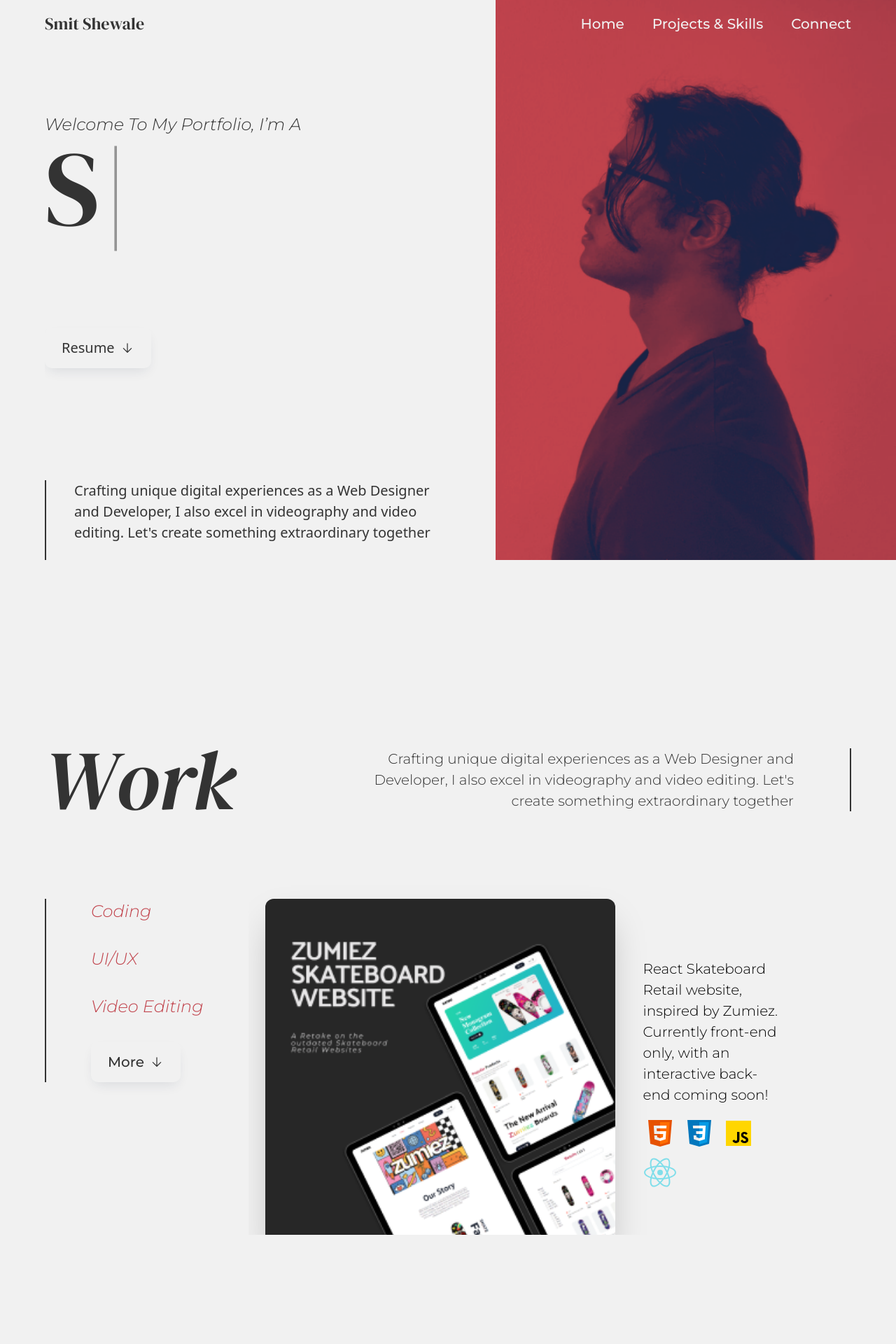
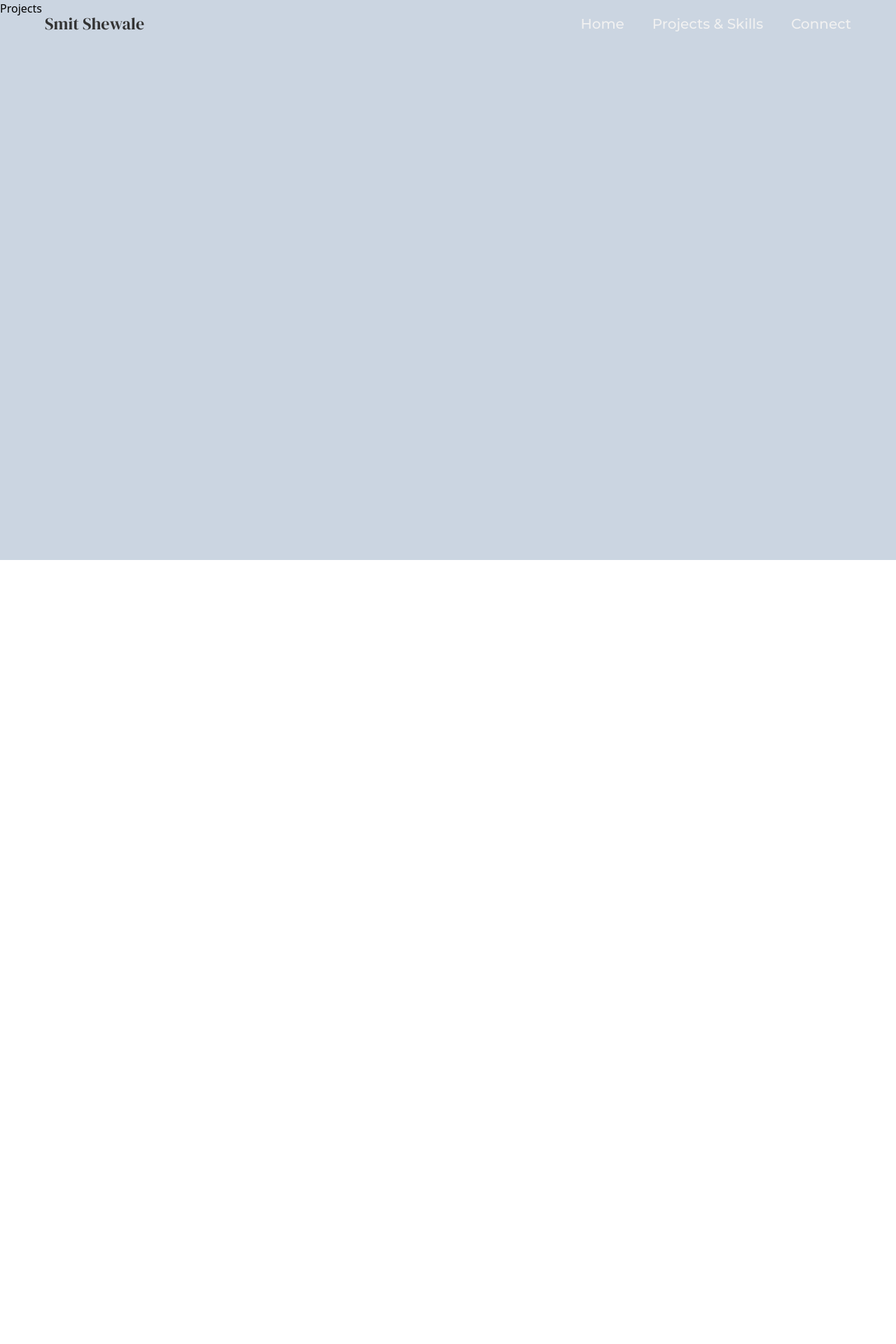
Before and after one commit to smit2308/portfolioWebsite, a React (Vite) app: page /projects in a window 1280 px wide. Shown: the top 1920 px of the page at 70% size. After the commit the page ends 800 px from the top, so only its background shows below. Built offline with nearby package versions, Linux system fonts and the light colour scheme.

Commit message:
minor fixes

```diff
--- a/src/App.jsx
+++ b/src/App.jsx
@@ -1,21 +1,30 @@
 import React from "react"
 import {Routes, Route} from "react-router-dom"
-import {Home, Projects, Connect} from "./sections"
+import {Hero, Work, Connect} from "./sections"
 import Nav from "./components/Nav"
+import {Home,Projects} from "./root/pages"
+import RootLayout from "./root/RootLayout"
 
 export default function App() {
   return (
-    <main className="  flex flex-col gap-40 items-center bg-primary ">
+    <main className="flex flex-col items-center ">
 
         <Nav />
         {/*  bg-[linear-gradient(to_right,_#F1F1F1_60%,_#b03e49_40%)] */}
-        <div className=" w-full bg-[linear-gradient(to_right,_#F1F1F1_70%,_#b03e49_40%)]">
-        <Home />
+
+        <div className="w-full">
+          <Routes>
+
+
+            <Route element={<RootLayout />}>
+              <Route index element={<Home />} />
+              <Route path="/projects" element={<Projects />} />
+            </Route>
+          </Routes>
+
+
         </div>
 
-
-        <Projects />
-        <Connect />
     </main>
   )
 }
--- a/src/components/Nav.jsx
+++ b/src/components/Nav.jsx
@@ -48,9 +48,9 @@ useEffect(() => {
        <ul className='max-lg:hidden flex flex-row   gap-10 text-primary text-lg font-montserrat font-medium '>
           {navLinks.map((item)=>(
             <li key={item.label}>
-              <a href={item.path} className=' '     >
+              <Link to={item.path} className=' '     >
                   {item.label}
-                </a>
+                </Link>
             </li>
           )
           )}
--- /dev/null
+++ b/src/root/RootLayout.jsx
@@ -0,0 +1,13 @@
+
+import React from 'react'
+import { Outlet } from 'react-router-dom'
+const RootLayout = () => {
+  return (
+        <section>
+                <Outlet />
+        </section>
+
+  )
+}
+
+export default RootLayout
--- /dev/null
+++ b/src/root/pages/Home.jsx
@@ -0,0 +1,21 @@
+import React from "react"
+import {Routes, Route} from "react-router-dom"
+import {Hero, Work, Connect} from "../../sections"
+import Nav from "../../components/Nav"
+
+export default function Home() {
+  return (
+    <main className="  flex flex-col gap-10 sm:gap-20 lg:gap-40 items-center bg-primary ">
+
+
+        {/*  bg-[linear-gradient(to_right,_#F1F1F1_60%,_#b03e49_40%)] */}
+        <div className=" w-full bg-[linear-gradient(to_right,_#F1F1F1_70%,_#b03e49_40%)]">
+        <Hero />
+        </div>
+
+
+        <Work />
+        <Connect />
+    </main>
+  )
+}
--- /dev/null
+++ b/src/root/pages/Projects.jsx
@@ -0,0 +1,9 @@
+import React from 'react'
+
+const Projects = () => {
+  return (
+    <div className='h-screen bg-slate-300'>Projects</div>
+  )
+}
+
+export default Projects
--- /dev/null
+++ b/src/root/pages/index.js
@@ -0,0 +1,7 @@
+import Home from "./Home";
+import Projects from "./Projects";
+
+export {
+    Home,
+    Projects,
+}
--- a/src/sections/Home.jsx
+++ b/src/sections/Hero.jsx
@@ -7,7 +7,7 @@ import TextTransition, { presets } from 'react-text-transition';
 
 const TEXTS = ["Software Engineer", "UI/UX Designer", "Video-Editor"];
 
-const Home = () => {
+const Hero = () => {
 
   const [text] = useTypewriter({
     words: ["Software Engineer", "UI/UX Designer", "Video -Editor"],
@@ -96,4 +96,4 @@ const Home = () => {
   )
 }
 
-export default Home
+export default Hero
--- a/src/sections/Projects.jsx
+++ b/src/sections/Work.jsx
@@ -4,7 +4,7 @@ import { workFeatured } from '../constants'
 import Button from '../components/Button'
 import { useEffect } from 'react'
 
-const Projects = () => {
+const Work = () => {
 
 
   // To change the color of the text in the navbar when the user scrolls to a certain section
@@ -63,7 +63,7 @@ const Projects = () => {
           Work
         </h1>
 
-        <h1 className='  h-fit font-montserrat font-light leadinng-normal sm:text-sm lg:text-lg sm:text-right text-center lg:pr-20 pr-6 text-secondary border-r-2  sm:border-secondary'>
+        <h1 className='  h-fit font-montserrat font-light leadinng-normal sm:text-sm lg:text-lg sm:text-right text-center lg:pr-20 pr-6 text-secondary  sm:border-r-2  sm:border-secondary'>
           Crafting unique digital experiences as a Web Designer and Developer,
           I also excel in videography and video editing.
           Let's create something extraordinary together
@@ -75,12 +75,13 @@ const Projects = () => {
 
       <div className='flex sm:flex-row flex-col sm:justify-end max-sm:items-center '>
            {/* relative */}
-        <div className='sm:w-max  h-max sm:mt-20 max-sm:items-center  flex sm:flex-col flex-wrap font-montserrat text-sm sm:text-lg lg:text-xl font-light italic gap-8 border-l-2 border-secondary xl:px-16 px-8  '>
+        <div className='sm:w-max  h-max sm:mt-20 max-sm:items-center  flex sm:flex-col flex-wrap font-montserrat text-sm sm:text-lg lg:text-xl font-light italic gap-8 border-l-2 sm:border-secondary xl:px-16 sm:px-8 mb-6 '>
 
           <h2 id='coding'>Coding</h2>
           <h2 id="ui">UI/UX</h2>
           <h2 id='video' className=' w-max'>Video Editing</h2>
 
+          <div className='max-sm:hidden'>
           <Button
             label='More'
             bgColor={'bg-none'}
@@ -88,21 +89,23 @@ const Projects = () => {
             logoTilt={' -rotate-90'}
 
           />
+          </div>
+
         </div>
 
-        <div className='w-full h-[560px]  sm:max-h-[720px] overflow-y-scroll hide-scrollbar   '>
+        <div className='w-full max-sm:h-[480px]  sm:max-h-[600px] md:max-h-[700px] lg:max-h-[740px] overflow-y-scroll hide-scrollbar   '>
 
-          <div className='flex flex-col gap-20 mt-10 sm:mt-20  lg:justify-start '>
+          <div className=' flex flex-col gap-20 mt-10 sm:mt-20  lg:justify-start '>
 
           {workFeatured.map((project, index) => (
-              <div id={project.id} className='flex lg:flex-row flex-col gap-10  lg:justify-center items-center mb-20 sm:px-6'>
+              <div id={project.id} className='flex lg:flex-row flex-col gap-10  lg:justify-between items-center sam:mb-20 xl:pl-24 sm:pl-6 '>
 
               {/* <h2 className='font-montserrat text-7xl text-secondary'>{index+1}</h2> */}
-              <img className='h-[340px] md:h-[400px] xl:h-[500px] 2xl:h-[600px] rounded-xl shadow-2xl'
+              <img className='h-[320px] md:h-[400px] xl:h-[500px] 2xl:h-[600px] rounded-xl shadow-2xl'
                 src={project.thumbnail}
                 alt={project.title} />
 
-              <div className='flex flex-col gap-4 justify-center max-w-96 xl:pr-20 ' >
+              <div className='flex flex-col gap-4 justify-center max-w-96  ' >
 
                 <p className='font-montserrat text-xs sm:text-sm lg:text-lg font-light leading-normal  '>
                 React Skateboard Retail website, inspired by Zumiez.
@@ -129,9 +132,19 @@ const Projects = () => {
 
         </div>
 
+        <div className='sm:block mt-10'>
+          <Button
+            label='More'
+            bgColor={'bg-none'}
+            textColor={'text-secondary'}
+            logoTilt={' -rotate-90'}
+
+          />
+          </div>
+
       </div>
     </section>
   )
 }
 
-export default Projects
+export default Work
```
Also changed, not shown: src/sections/index.js (+4 -4 lines).
